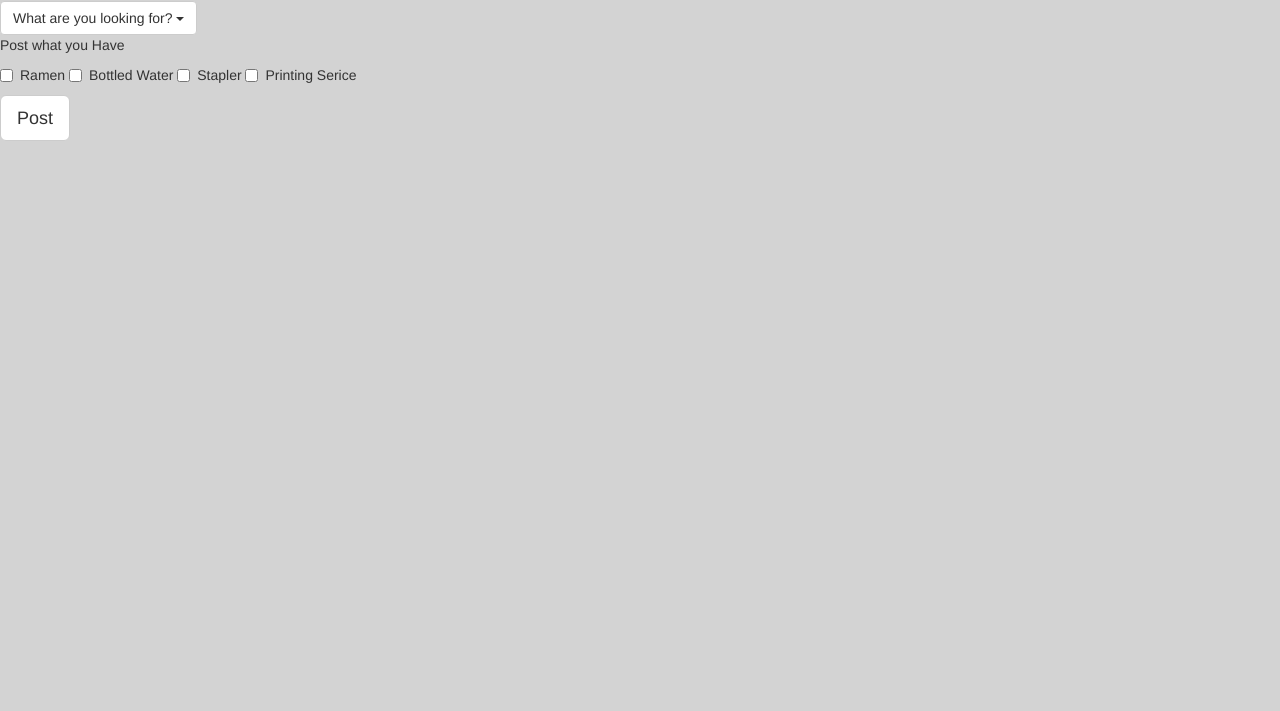
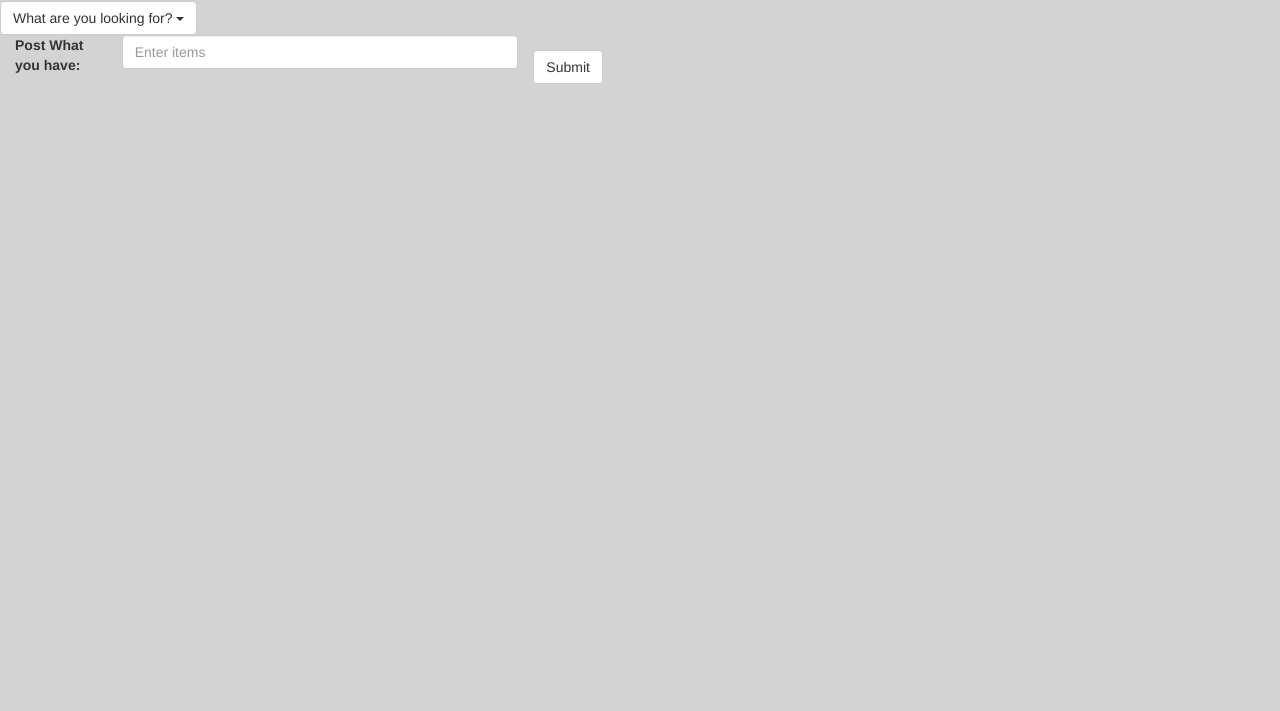
Before and after one commit to justinyu9/DormHacks, a plain HTML site: page Main.html in a window 1280 px wide. Shown: the part 89-800 px from the top of the page. Drawn offline with nearby package versions, Linux system fonts and the light colour scheme.

Commit message:
Second Modify Main File

```diff
--- a/Main.html
+++ b/Main.html
@@ -29,22 +29,19 @@
     	</ul>
   	</div>
 
-  	<p2>Post what you Have</p2>
-  	<div class="checkbox">
-          <label>
-          	<input type="checkbox" value="Ramen"> Ramen
-          </label>
-          <label>
-            <input type="checkbox" value="Bottled Water"> Bottled Water
-          </label>
-          <label>
-            <input type="checkbox" value="Stapler"> Stapler
-          </label>
-          <label>
-            <input type="checkbox" value="Print"> Printing Serice
-          </label>
-        </div>
-        <button class="btn btn-lg btn-default" type="post">Post</button>
+
+  	<div class="form-group">
+    <label class="control-label col-sm-1" for="items">Post What you have:</label>
+
+    <div class="col-sm-4">
+      <input type="items" class="form-control" id="items" placeholder="Enter items">
+    </div>
+  </div>
+  <div class="form-group">
+    <div class="">
+      <a class="btn btn-default" id = "submitItems" >Submit</a>
+    </div>
+  </div>
       </form>
 
 </div>
```
